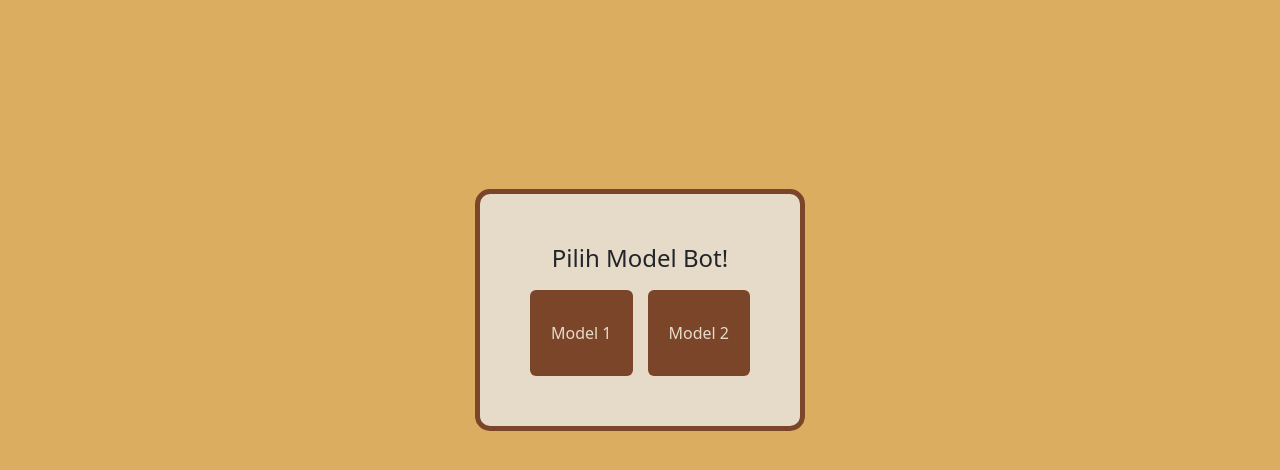
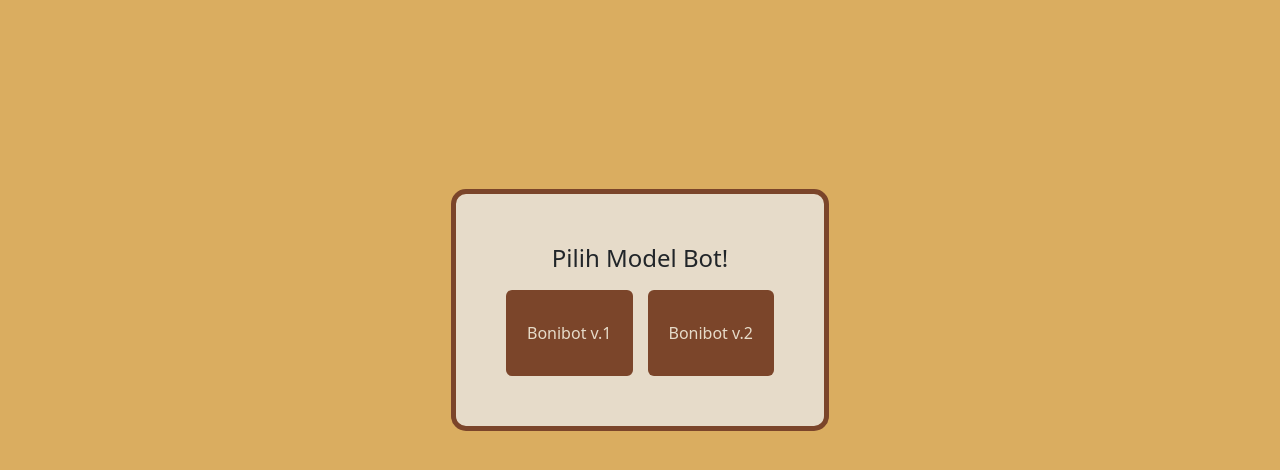
Before and after one commit to sproutnforest/bonibot, a website: page Public/views/modelmenu.html in a window 1280 px wide. Shown: the part 90-560 px from the top of the page. Drawn offline with nearby package versions, Linux system fonts and the light colour scheme.

Commit message:
fixed some stuff

```diff
--- a/Public/views/modelmenu.html
+++ b/Public/views/modelmenu.html
@@ -14,8 +14,8 @@
   <div class="middle-container">
     <h4>Pilih Model Bot!</h4>
     <div class="button-container">
-        <button class="btn m1" onclick="document.location='/register?model=1'">Model 1</button>
-        <button class="btn m2" onclick="document.location='/subjectmenu'">Model 2</button>
+        <button class="btn m1" onclick="document.location='/register?model=1'">Bonibot v.1</button>
+        <button class="btn m2" onclick="document.location='/subjectmenu'">Bonibot v.2</button>
     </div>
   </div>
   </div>
```
